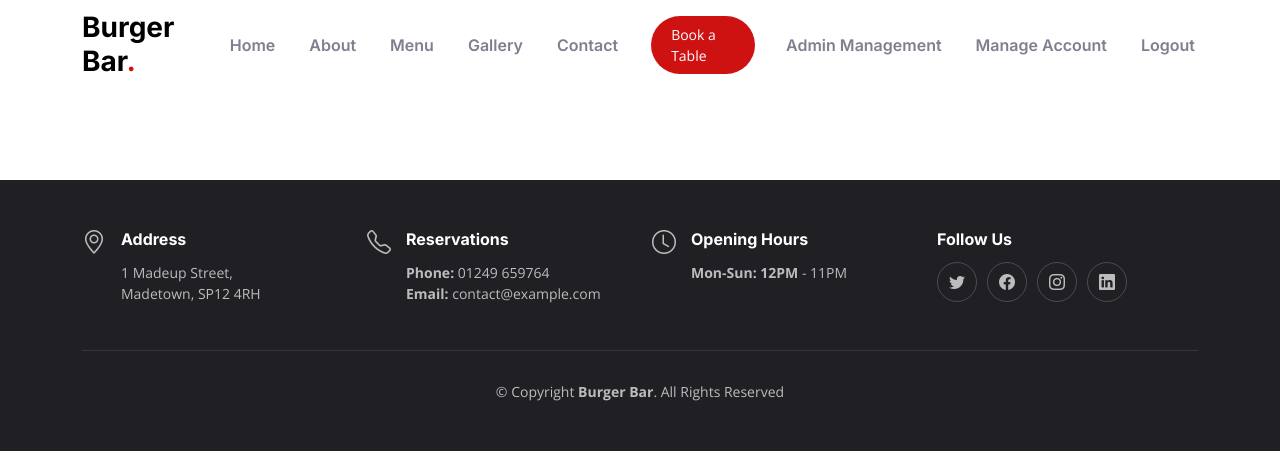
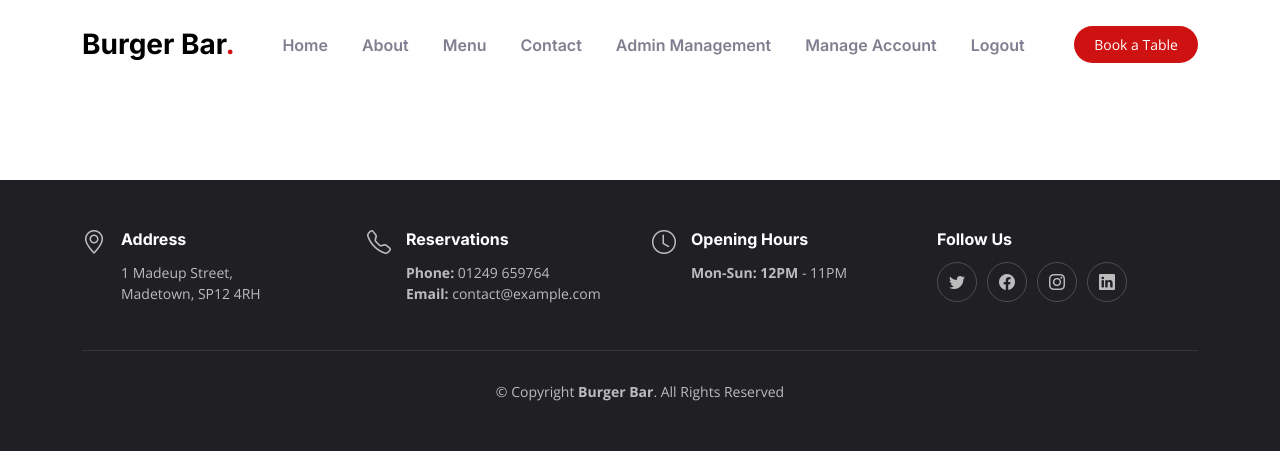
Before and after one commit to LADCode2021/pp4-burger-bar, a Django app: page /bookings in a window 1280 px wide. Shown: the top 451 px of the page. Run offline with Django 3.2, Linux system fonts and the light colour scheme; the visitor is signed in with stand-in values (Sample User, id 1); data that the repository does not hold is empty.

Commit message:
Fix mobile toggler error on  nav-other.html snippet

```diff
--- a/templates/includes/nav-home.html
+++ b/templates/includes/nav-home.html
@@ -10,7 +10,6 @@
         <li><a href="{% url 'home' %}">Home</a></li>
         <li><a href="#about">About</a></li>
         <li><a href="#menu">Menu</a></li>
-        <li><a href="#gallery">Gallery</a></li>
         <li><a href="#contact">Contact</a></li>
         {% if user.is_staff and user.is_authenticated %}
         <li><a href="{% url 'admin_management' %}">Admin Management</a></li>
--- a/templates/includes/nav-other.html
+++ b/templates/includes/nav-other.html
@@ -10,16 +10,7 @@
         <li><a href="{% url 'home' %}">Home</a></li>
         <li><a href="{% url 'home' %}#about">About</a></li>
         <li><a href="{% url 'home' %}#menu">Menu</a></li>
-        <li><a href="{% url 'home' %}#gallery">Gallery</a></li>
         <li><a href="{% url 'contact' %}">Contact</a></li>
-      </ul>
-    </nav><!-- .navbar -->
-
-    <a class="btn-book-a-table" href="{% url 'make' %}">Book a Table</a>
-    <i class="mobile-nav-toggle mobile-nav-show bi bi-list"></i>
-    <i class="mobile-nav-toggle mobile-nav-hide d-none bi bi-x"></i>
-    <nav class="navbar navbar-fixed-top">
-      <ul>
         {% if user.is_staff and user.is_authenticated %}
         <li><a href="{% url 'admin_management' %}">Admin Management</a></li>
         <li><a href="{% url 'manage' %}">Manage Account</a></li>
@@ -53,6 +44,10 @@
         {% endif %}
         {% endif %}
       </ul>
-    </nav>
+    </nav><!-- .navbar -->
+
+    <a class="btn-book-a-table" href="{% url 'make' %}">Book a Table</a>
+    <i class="mobile-nav-toggle mobile-nav-show bi bi-list"></i>
+    <i class="mobile-nav-toggle mobile-nav-hide d-none bi bi-x"></i>
   </div>
 </header>
```
